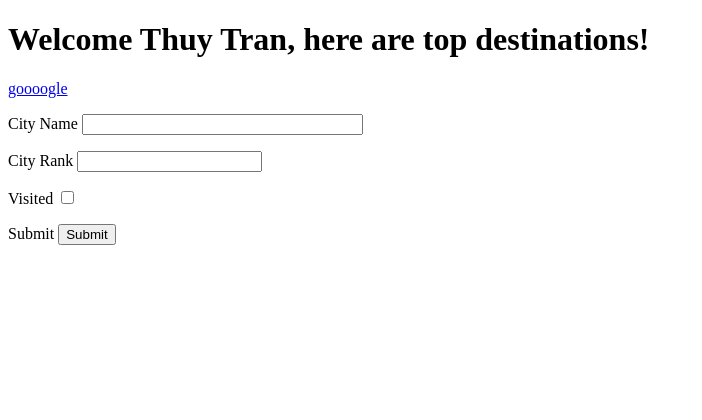
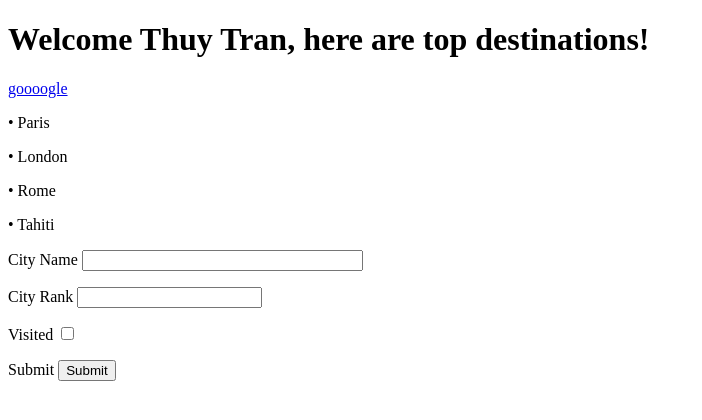
Before and after one commit to thuytran100401/Hw-Flask, a Flask app: page / in a window 1280 px wide. Shown: the top 420 px of the page, without its empty margins (0-702 px from the left). Run offline with Flask 2, Linux system fonts and the light colour scheme.

Commit message:
update files

```diff
--- a/app/routes.py
+++ b/app/routes.py
@@ -8,8 +8,11 @@ def home():
     name = 'Thuy Tran'
     title = 'Top Cities'
     form = TopCities()
-    top_cities = [{'city':'Paris'}]
+    top_cities = [{'city':'Paris'},\
+                  {'city':'London'},\
+                  {'city':'Rome'},\
+                  {'city': 'Tahiti'} ]
     if form.validate_on_submit():
         flash(f'{form.city_name.data} is submited!')
         return redirect('/')
-    return render_template("home.html", form=form, name=name, title=title)
+    return render_template("home.html", form=form, name=name, title=title, top_cities=top_cities)
--- a/app/templates/home.html
+++ b/app/templates/home.html
@@ -3,6 +3,12 @@
 {% block content %}
 <h1>Welcome {{ name }}, here are top destinations!</h1>
     <a href='https://www.google.com'>goooogle</a>
+
+    {% for c in top_cities%}
+        <p>
+        <span> &#8226; {{c.city}} </span>
+        </p>
+    {% endfor %}
 
 <form method="POST" novalidate>
     {{ form.hidden_tag() }}
```
